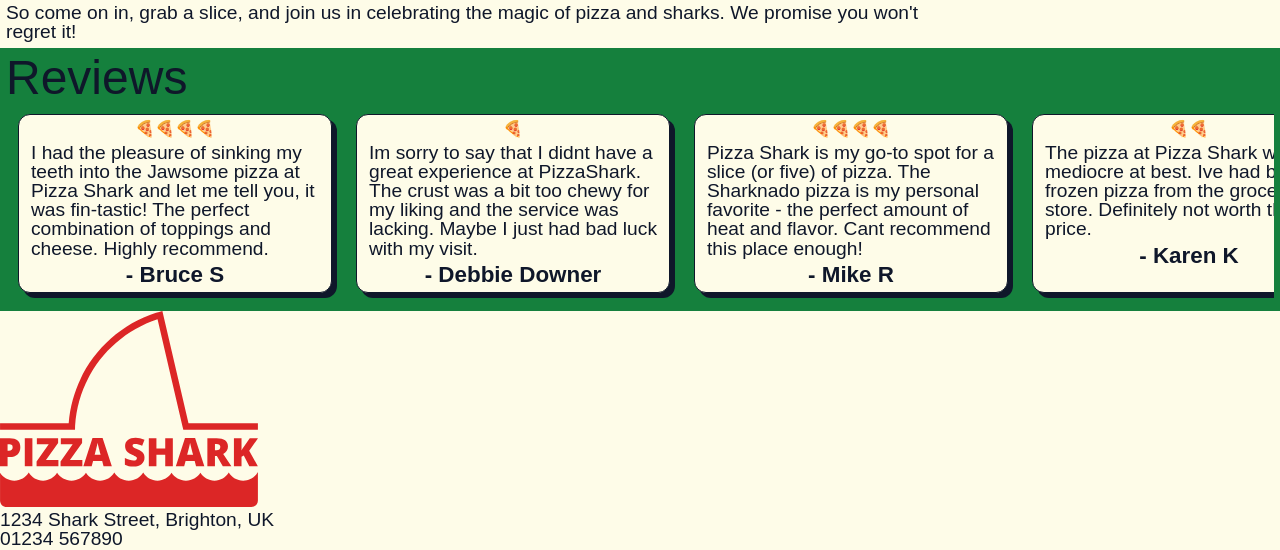
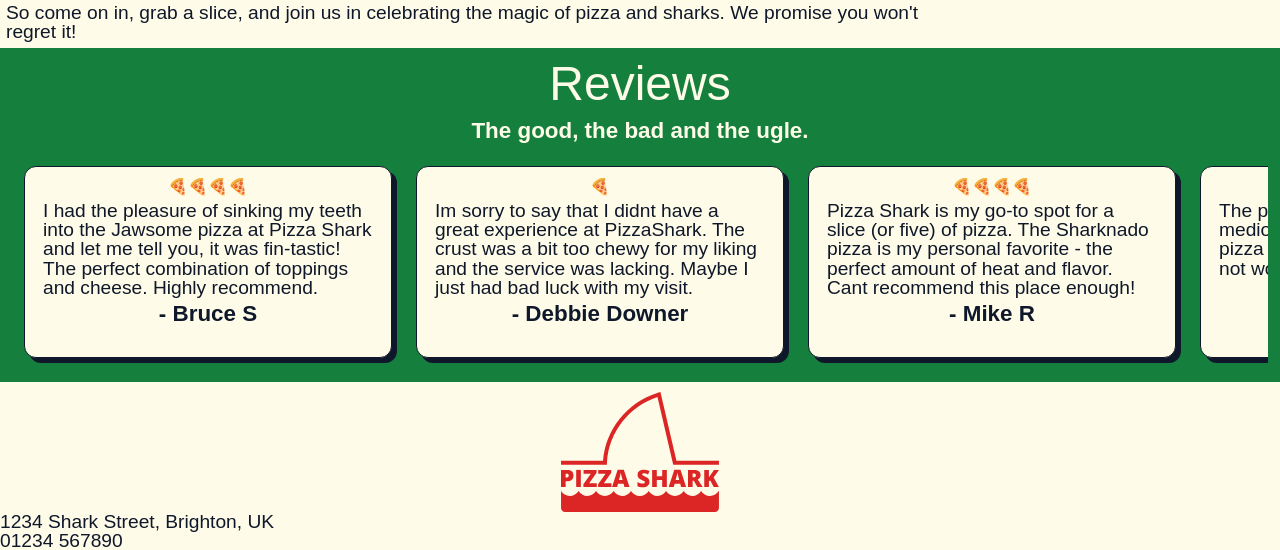
Before and after one commit to kianeblackman/pizza-shark, a React (Vite) app: page / in a window 1280 px wide. Shown: the part 1156-1706 px from the top of the page. Built offline with nearby package versions, Linux system fonts and the light colour scheme; a web font is replaced by a local one.

Commit message:
adjustmments made to home page carosel

```diff
--- a/src/Hooks/ScrollToTop.jsx
+++ /dev/null
@@ -1,17 +0,0 @@
-//* Description: This hook is used to scroll to the top of the page on route change
-
-// Import statements
-import { useEffect } from 'react';
-import { useLocation } from 'react-router-dom';
-
-// ScrollToTop hook
-export default function ScrollToTop() {
-  const { pathname } = useLocation();
-  useEffect(() => {
-    document.documentElement.scrollTo({
-      top: 170,
-      left: 0,
-    });
-  }, [pathname]);
-  return null;
-}
--- a/src/Pages/Home/Home.jsx
+++ b/src/Pages/Home/Home.jsx
@@ -1,5 +1,5 @@
 import React from 'react';
-import OrderHereButton from '../../Components/Buttons/OrderHereButton';
+import OrderHereButton from '../../components/Buttons/OrderHereButton';
 import image from '../../Assets/images/our-story.jpg';
 import logo from '../../Assets/svg/pizza-shark-logo.svg';
 
@@ -66,45 +66,16 @@ export default function Home() {
           </div>
         </div>
       </section>
-      <section className='reviews-section'>
+      <section className='review-section'>
         <h2>Reviews</h2>
-        {/* <div className='reviews-content'>
-          <ReviewCard
-            rating='🍕🍕🍕🍕'
-            review='I had the pleasure of sinking my teeth into the Jawsome pizza at Pizza Shark and let me tell you, it was fin-tastic! The perfect combination of toppings and cheese. Highly recommend.'
-            author='Bruce S'
-          />
-          <ReviewCard
-            rating='🍕'
-            review='Im sorry to say that I didnt have a great experience at PizzaShark. The crust was a bit too chewy for my liking and the service was lacking. Maybe I just had bad luck with my visit.'
-            author='Debbie Downer'
-          />
-          <ReviewCard
-            rating='🍕🍕🍕🍕'
-            review='Pizza Shark is my go-to spot for a slice (or five) of pizza. The Sharknado pizza is my personal favorite - the perfect amount of heat and flavor. Cant recommend this place enough!'
-            author='Mike R'
-          />
-          <ReviewCard
-            rating='🍕🍕'
-            review='The pizza at Pizza Shark was mediocre at best. Ive had better frozen pizza from the grocery store. Definitely not worth the price.'
-            author='Karen K'
-          />
-          <ReviewCard
-            rating='🍕🍕'
-            review='The pizza at Pizza Shark was mediocre at best. Ive had better frozen pizza from the grocery store. Definitely not worth the price.'
-            author='Karen K'
-          />
-          <ReviewCard
-            rating='🍕🍕'
-            review='The pizza at Pizza Shark was mediocre at best. Ive had better frozen pizza from the grocery store. Definitely not worth the price.'
-            author='Karen K'
-          />
-        </div> */}
+        <h3>The good, the bad and the ugle.</h3>
         <ReviewCarousel />
       </section>
       <section className='footer-section'>
         <div className='footer-content'>
-          <img src={logo} alt='Pizza Shark Logo' />
+          <div className='logo'>
+            <img src={logo} alt='Pizza Shark Logo' />
+          </div>
           <p>
             1234 Shark Street, Brighton, UK
             <br />
--- a/src/Pages/Home/ReviewCarousel.jsx
+++ b/src/Pages/Home/ReviewCarousel.jsx
@@ -25,14 +25,19 @@ export default function ReviewCarousel() {
         author='Karen K'
       />
       <ReviewCard
-        rating='🍕🍕'
-        review='The pizza at Pizza Shark was mediocre at best. Ive had better frozen pizza from the grocery store. Definitely not worth the price.'
-        author='Karen K'
+        rating='🍕🍕🍕🍕🍕'
+        review='Pizza Shark is hands down the best pizza joint in Brighton! Im a regular here and every time I come in, Im blown away by the quality of the food and the friendly atmosphere.'
+        author='Jason B'
       />
       <ReviewCard
-        rating='🍕🍕'
-        review='The pizza at Pizza Shark was mediocre at best. Ive had better frozen pizza from the grocery store. Definitely not worth the price.'
-        author='Karen K'
+        rating='🍕🍕🍕🍕'
+        review='Im sorry to say that my visit to Pizza Shark was not a pleasant one. The pizza was burnt and the toppings were sparse. And the prices were pretty steep for what you got. I wouldnt recommend this place.'
+        author='Sarah L'
+      />
+      <ReviewCard
+        rating='🍕🍕🍕🍕'
+        review='As a vegetarian, Im always on the lookout for great pizza places with tasty veggie options, and Pizza Shark definitely delivers! Yum!'
+        author='Rachel G'
       />
     </div>
   );
--- a/src/scss/components/_review-card.scss
+++ b/src/scss/components/_review-card.scss
@@ -5,25 +5,18 @@
   flex: 0 0 auto;
   flex-direction: column;
   align-items: center;
-
-  margin: 12px;
-  padding: 6px;
-
-  width: 300px;
-
+  padding: 12px;
+  width: 342px;
   border: colours.$primary-black solid 1px;
   border-radius: 12px;
-
   background-color: colours.$primary-background;
   box-shadow: 5px 5px colours.$primary-black;
-
+  p {
+    margin: 6px;
+    color: colours.$primary-black;
+  }
   h3 {
     color: colours.$primary-black;
     text-align: center;
   }
-
-  p {
-    margin: 6px;
-    color: colours.$primary-black;
-  }
 }
--- a/src/scss/components/_review-carousel.scss
+++ b/src/scss/components/_review-carousel.scss
@@ -1,6 +1,9 @@
 .review-carousel {
   display: flex;
   flex-direction: row;
+  overflow-x: auto;
 
-  overflow-x: auto;
+  .review-card {
+    margin: 12px;
+  }
 }
--- a/src/scss/layout/_home.scss
+++ b/src/scss/layout/_home.scss
@@ -49,44 +49,19 @@
       }
     }
   }
-  .reviews-section {
+
+  .review-section {
     background-color: colours.$primary-green;
-    padding: 6px;
-    .reviews-content {
-      display: flex;
-      flex-direction: row;
-      // flex-wrap: wrap;
-      // justify-content: center;
-      // align-items: center;
-      h2 {
-        color: colours.$primary-black;
-        text-align: center;
-      }
-      .review-container {
-        display: flex;
-        flex-grow: 1;
-        flex-direction: column;
-        justify-content: center;
-        align-items: center;
-        background-color: colours.$primary-background;
-        border: colours.$primary-black solid 1px;
-        margin: 12px;
-        padding: 6px;
-        border-radius: 12px;
-        box-shadow: 5px 5px colours.$primary-black;
-        h3 {
-          color: colours.$primary-black;
-          text-align: center;
-        }
-        // span {
-        //   font-size: 2rem;
-        //   font-weight: 800;
-        // }
-        p {
-          margin: 6px;
-          color: colours.$primary-black;
-        }
-      }
-    }
+    padding: 12px;
+  }
+  .review-section > h2 {
+    color: colours.$primary-background;
+    text-align: center;
+    margin-bottom: 12px;
+  }
+  .review-section > h3 {
+    color: colours.$primary-background;
+    text-align: center;
+    margin-bottom: 12px;
   }
 }
```
Also changed, not shown: src/scss/styles.css, 1 other file (tests, documents, lock files or other folders).
